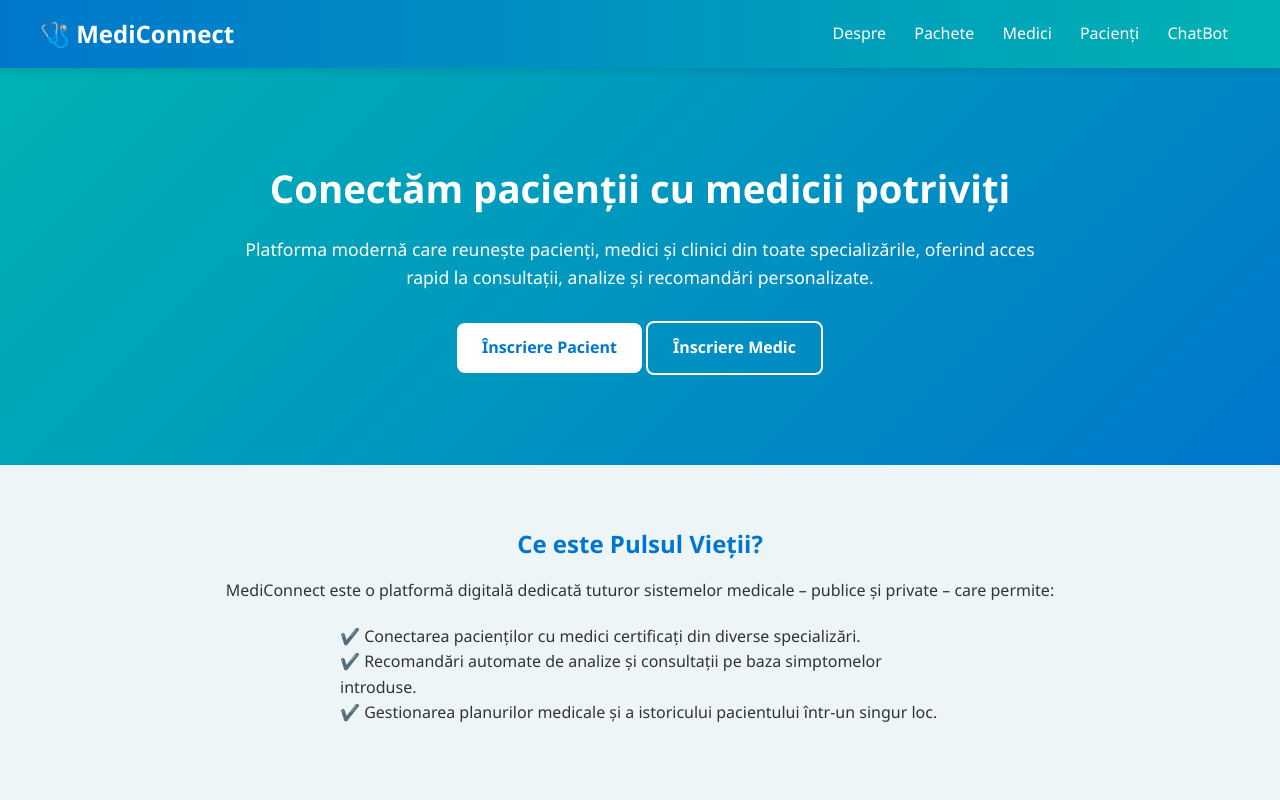
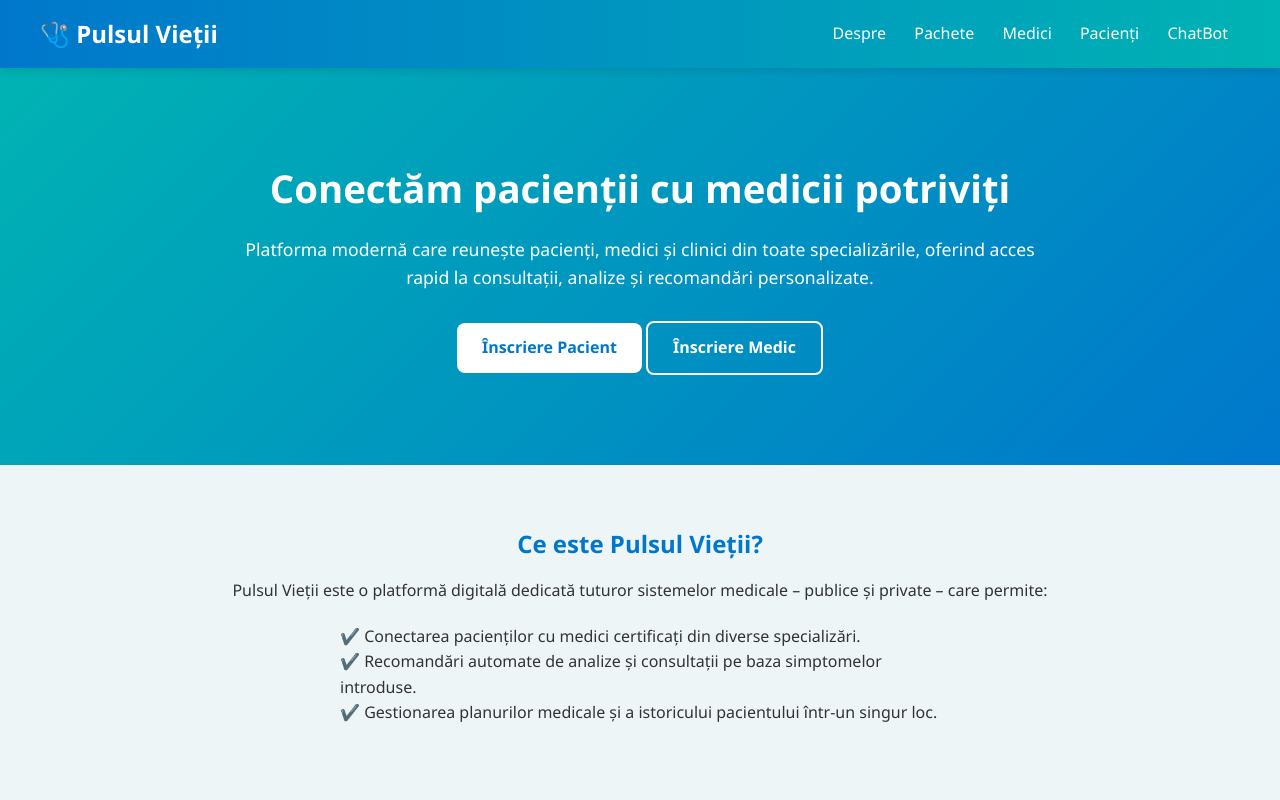
Before and after one commit to Anamaria-Toma/PulsulVietii, a plain HTML site: page index.html in a window 1280 px wide. Shown: the top 800 px of the page. Drawn offline with Linux system fonts and the light colour scheme.

Commit message:
Update index.html

```diff
--- a/index.html
+++ b/index.html
@@ -10,7 +10,7 @@
 
   <!-- 🔷 HEADER -->
   <header class="header">
-    <div class="logo">🩺 <span>MediConnect</span></div>
+    <div class="logo">🩺 <span>Pulsul Vieții</span></div>
     <nav>
       <a href="#despre">Despre</a>
       <a href="#pachete">Pachete</a>
@@ -35,7 +35,7 @@
   <!-- 🔷 DESPRE -->
   <section id="despre" class="section light">
     <h2>Ce este Pulsul Vieții?</h2>
-    <p>MediConnect este o platformă digitală dedicată tuturor sistemelor medicale – publice și private – care permite:</p>
+    <p>Pulsul Vieții este o platformă digitală dedicată tuturor sistemelor medicale – publice și private – care permite:</p>
     <ul class="features">
       <li>✔️ Conectarea pacienților cu medici certificați din diverse specializări.</li>
       <li>✔️ Recomandări automate de analize și consultații pe baza simptomelor introduse.</li>
@@ -114,7 +114,7 @@
 
   <!-- 🔷 FOOTER -->
   <footer>
-    <p>© 2025 MediConnect — Platformă dezvoltată pentru conectarea pacienților și medicilor. Toate drepturile rezervate.</p>
+    <p>© 2025 Pulsul Vieții — Platformă dezvoltată pentru conectarea pacienților și medicilor. Toate drepturile rezervate.</p>
   </footer>
 
   <!-- 🔷 SCRIPT CHATBOT -->
```
